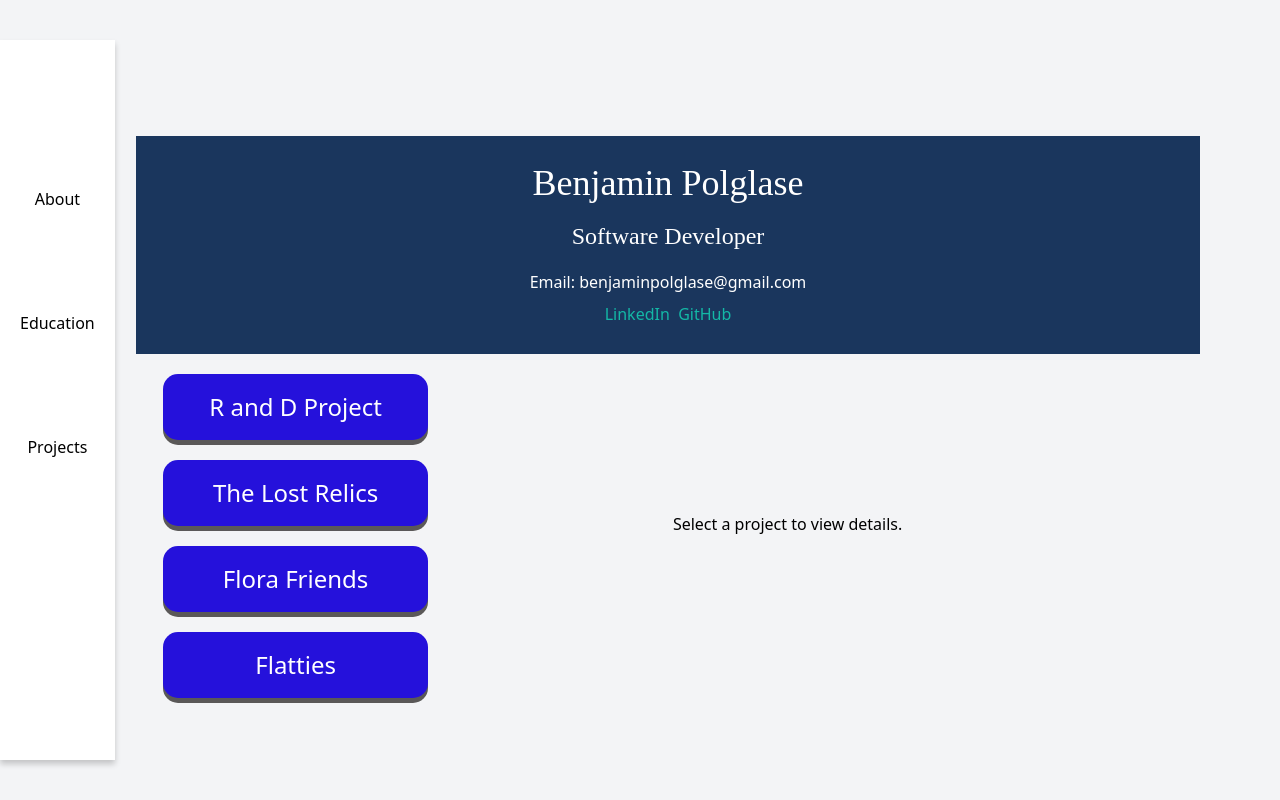
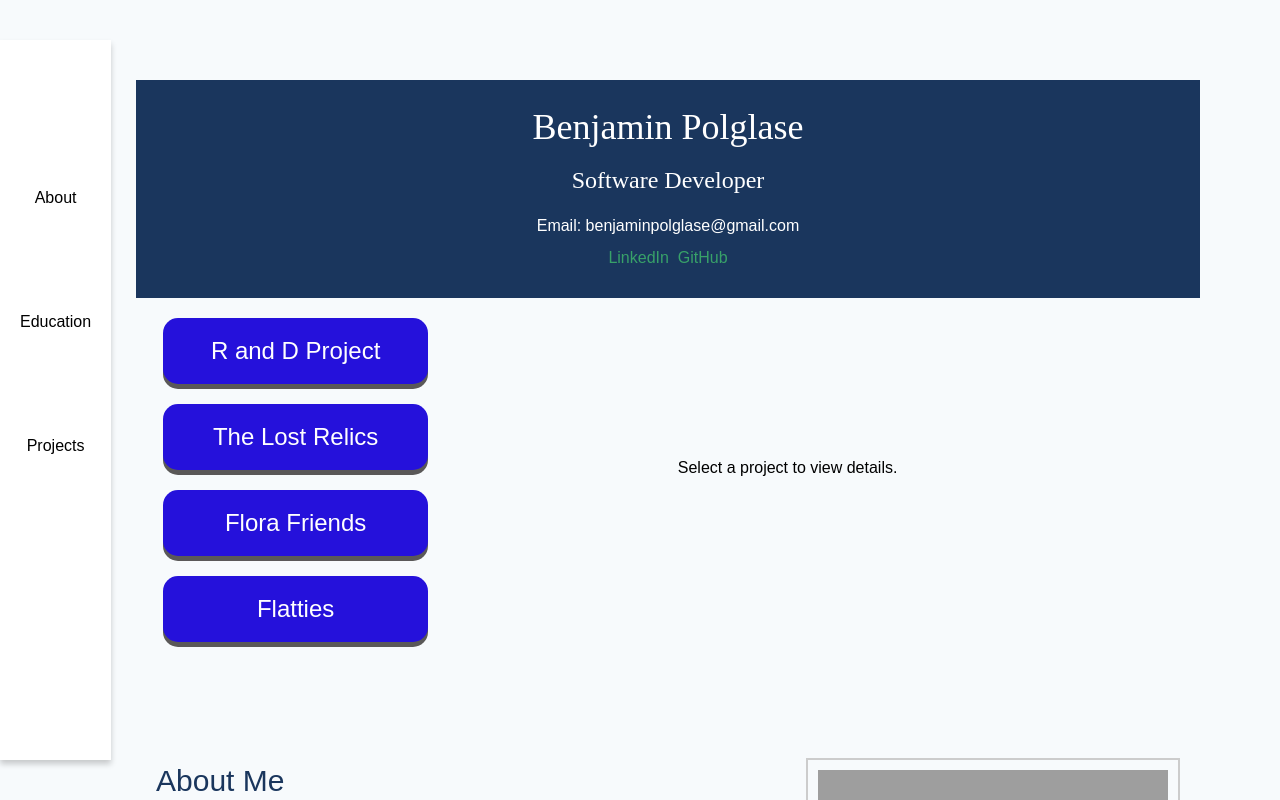
Before and after one commit to Bnjmn-P/React-Practice, a React (Create React App) app in the folder cv/: page /projects in a window 1280 px wide. Shown: the top 800 px of the page. Built offline with nearby package versions, Linux system fonts and the light colour scheme; grey boxes are pictures that could not be loaded.

Commit message:
Update App.css

```diff
--- a/cv/src/App.css
+++ b/cv/src/App.css
@@ -1,32 +1,40 @@
-/* App.css */
-
 body {
-  @apply font-sans bg-gray-100 m-0;
+  font-family: sans-serif; /* Apply font-sans */
+  background-color: #f7fafc; /* bg-gray-100 equivalent */
+  margin: 0;
 }
 
 a:link {
-  @apply text-teal-500 hover:text-teal-600; /* Updated link color and hover effect */
+  color: #38a169; /* text-teal-500 equivalent */
 }
 
 a:hover {
-  @apply text-pink-500; /* Keeping hover effect */
+  color: #d53f8c; /* text-pink-500 equivalent */
 }
 
 .App {
-  @apply text-center p-20;
+  text-align: center; /* Apply text-center */
+  padding: 5rem; /* 80px */
 }
 
 .App-header {
-  @apply bg-gradient-to-b from-blue-800 to-blue-600 min-h-screen flex flex-col items-center justify-center text-white; /* Added gradient background */
-  @apply text-2xl; /* Increased header text size */
+  background: linear-gradient(to bottom, #1a365d, #4a5568); /* bg-gradient-to-b from-blue-800 to-blue-600 equivalent */
+  min-height: 100vh; /* min-h-screen equivalent */
+  display: flex;
+  flex-direction: column;
+  align-items: center; /* items-center equivalent */
+  justify-content: center; /* justify-center equivalent */
+  color: #fff;
+  font-size: 2rem; /* text-2xl equivalent */
 }
+
 
 /* Header.css */
 
 .header {
   background-color: #1a365d; /* blue-800 equivalent */
   padding: 1.25rem; /* 20px */
-  margin-top: 5%;
+  margin-top: 0%;
   margin-left: 5%;
   text-align: center;
 }
@@ -143,27 +151,36 @@ a:hover {
 }
 
 #projects {
-  @apply max-w-screen-lg mx-auto p-5;
+  max-width: 64rem; /* 1024px */
+  margin: 0 auto; /* Center horizontally */
+  padding: 1.25rem; /* 20px */
 }
 
 #projects h1 {
-  @apply text-3xl mb-3 text-blue-800; /* Increased about section title text size */
+  font-size: 1.875rem; /* 30px */
+  margin-bottom: 0.75rem; /* 12px */
+  color: #1a365d; /* blue-800 equivalent */
 }
 
 #projects h2 {
-  @apply text-2xl mb-3 text-gray-800; /* Increased about section subtitle text size and adjusted color */
+  font-size: 1.5rem; /* 24px */
+  margin-bottom: 0.75rem; /* 12px */
+  color: #4a5568; /* gray-800 equivalent */
 }
 
 #projects p {
-  @apply text-lg leading-7 mb-5; /* Adjusted about section paragraph text size and line height */
+  font-size: 1.125rem; /* 18px */
+  line-height: 1.75; /* 28px */
+  margin-bottom: 1.25rem; /* 20px */
   text-align: justify;
 }
 
 @media (max-width: 768px) {
   #projects {
-    @apply p-3; /* Increased padding for smaller screens */
+    padding: 0.75rem; /* 12px */
   }
 }
+
 
 .collapse-button {
   justify-content: left;
```
